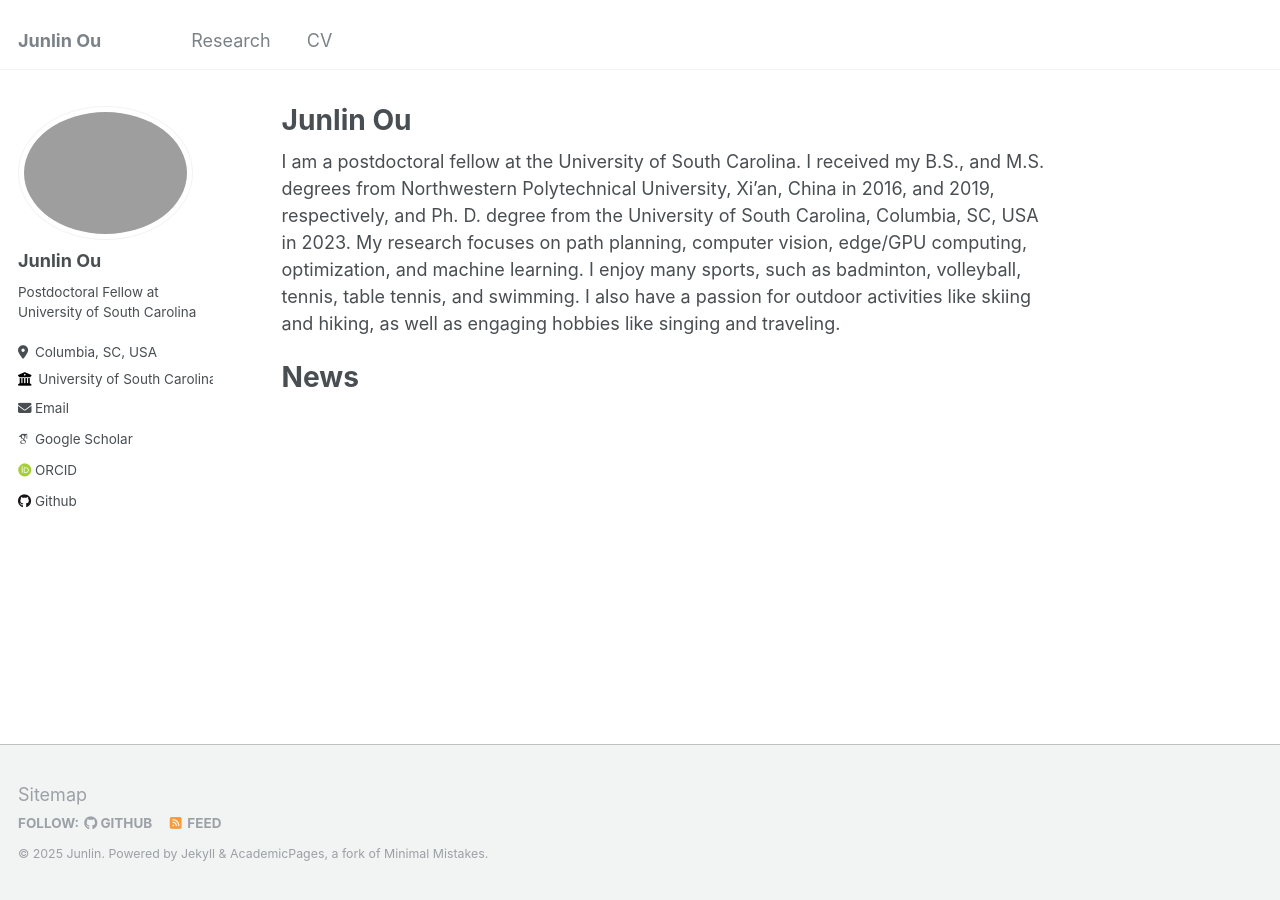
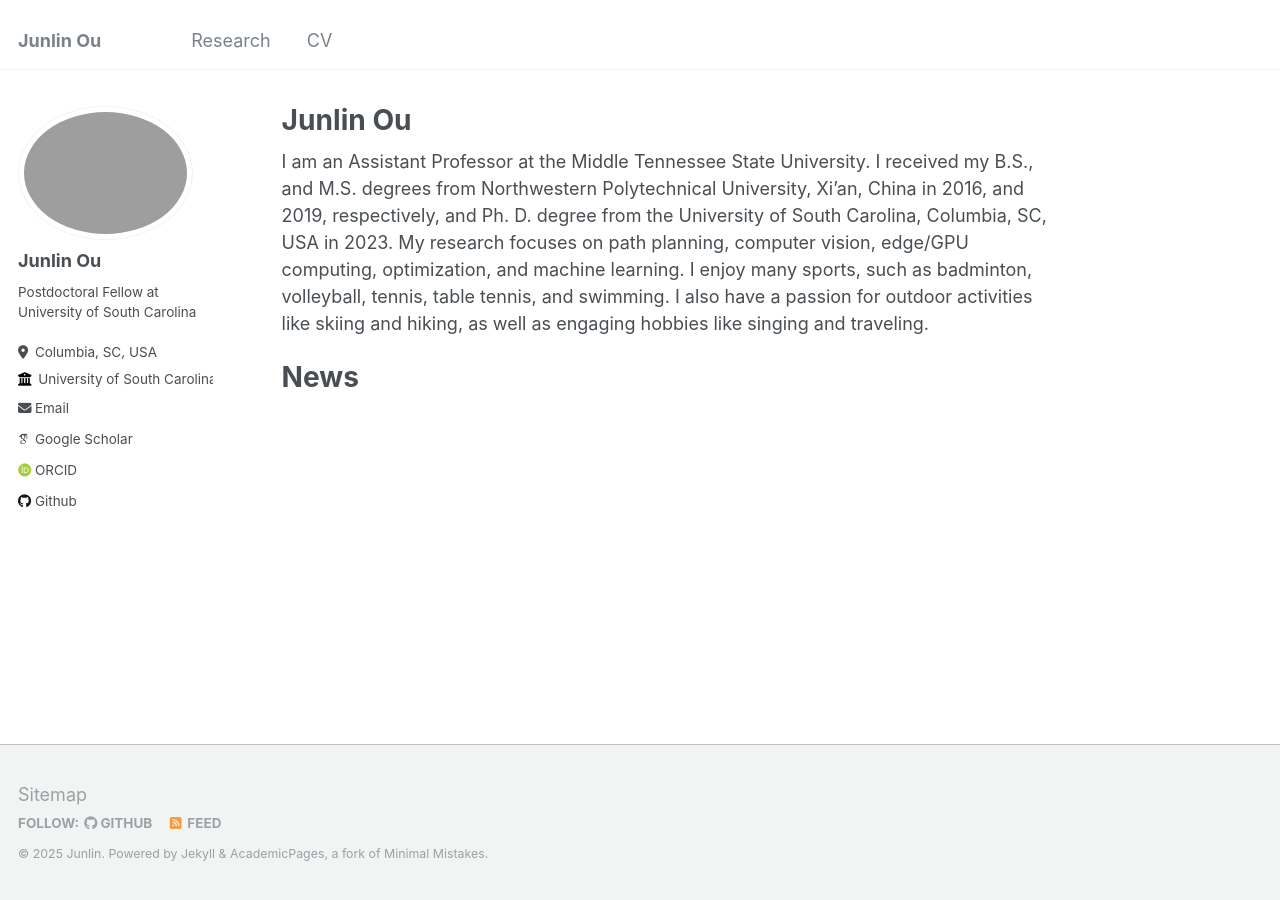
Before and after one commit to Junlin-Ou/Junlin-Ou.github.io, a Jekyll site: the page built from _pages/about.md, in a window 1280 px wide. Built offline with Jekyll 4.4.1, drawn with Linux system fonts in a browser that asks for light colours; some web fonts are replaced.

Commit message:
Update about.md

```diff
--- a/_pages/about.md
+++ b/_pages/about.md
@@ -7,7 +7,7 @@ redirect_from:
   - /about.html
 ---
 
-I am a postdoctoral fellow at the University of South Carolina. I received my B.S., and M.S. degrees from Northwestern Polytechnical University, Xi’an, China in 2016, and 2019, respectively, and Ph. D. degree from the University of South Carolina, Columbia, SC, USA in 2023. My research focuses on path planning, computer vision, edge/GPU computing, optimization, and machine learning. I enjoy many sports, such as badminton, volleyball, tennis, table tennis, and swimming. I also have a passion for outdoor activities like skiing and hiking, as well as engaging hobbies like singing and traveling.
+I am an Assistant Professor at the Middle Tennessee State University. I received my B.S., and M.S. degrees from Northwestern Polytechnical University, Xi’an, China in 2016, and 2019, respectively, and Ph. D. degree from the University of South Carolina, Columbia, SC, USA in 2023. My research focuses on path planning, computer vision, edge/GPU computing, optimization, and machine learning. I enjoy many sports, such as badminton, volleyball, tennis, table tennis, and swimming. I also have a passion for outdoor activities like skiing and hiking, as well as engaging hobbies like singing and traveling.
 
 News
 ======
```
